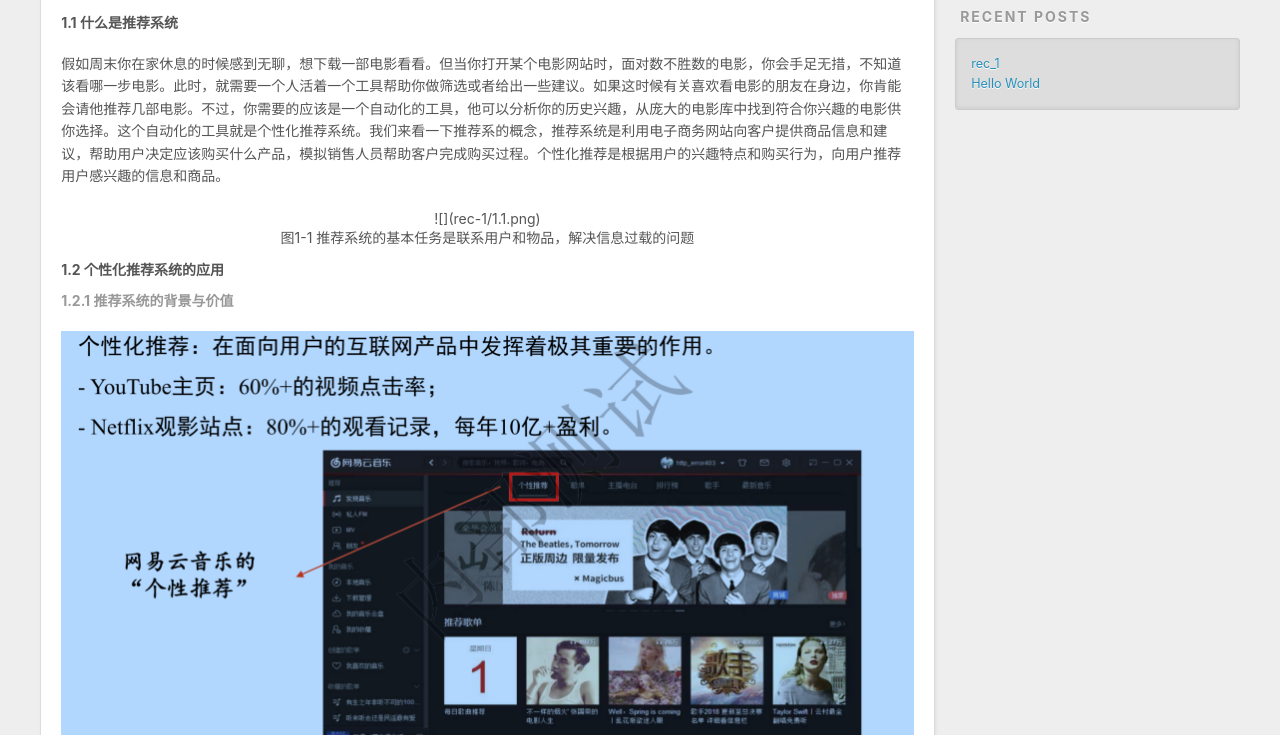
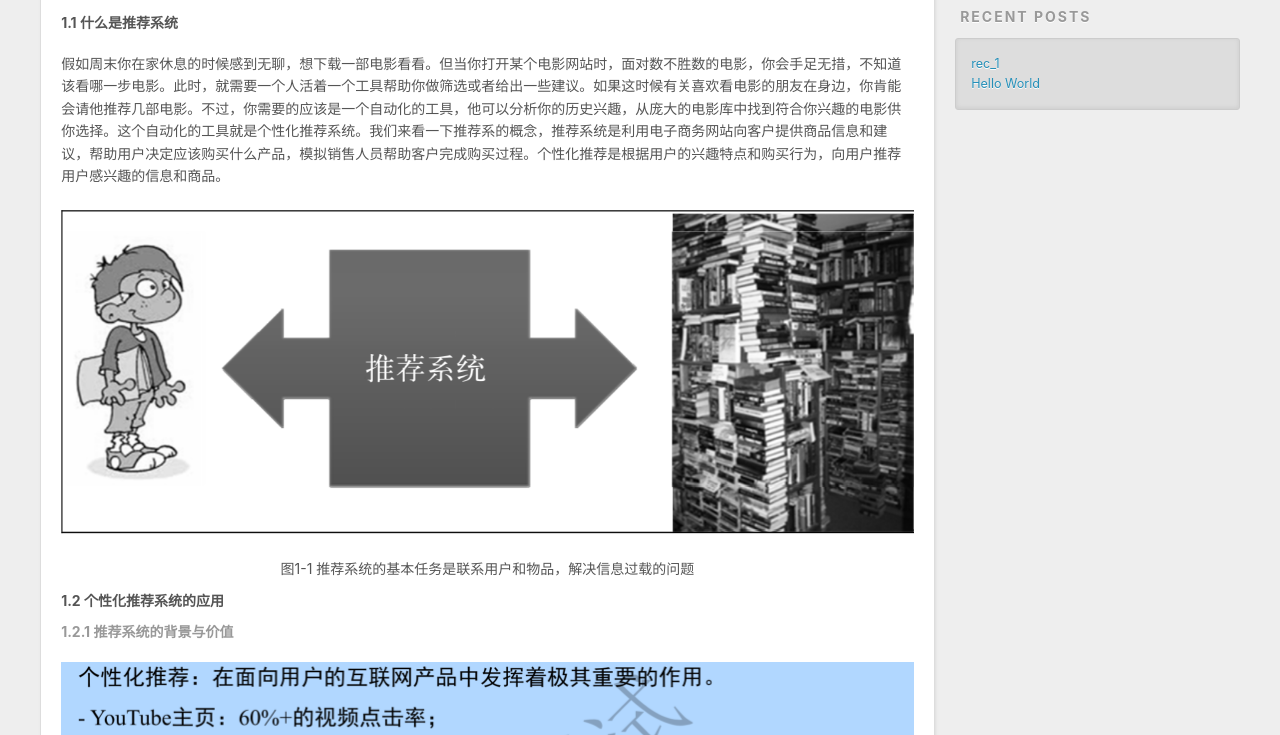
Before and after one commit to Guangzhan/Guangzhan.github.io, a plain HTML site: page index.html in a window 1280 px wide. Shown: the part 471-1206 px from the top of the page. Drawn offline with nearby package versions, Linux system fonts and the light colour scheme.

Commit message:
Site updated: 2019-12-15 21:44:27

```diff
--- a/index.html
+++ b/index.html
@@ -86,8 +86,7 @@
     <div class="article-entry" itemprop="articleBody">
 
         <h4 id="一、推荐系统概述"><a href="#一、推荐系统概述" class="headerlink" title="一、推荐系统概述"></a>一、推荐系统概述</h4><h5 id="1-1-什么是推荐系统"><a href="#1-1-什么是推荐系统" class="headerlink" title="1.1 什么是推荐系统"></a>1.1 什么是推荐系统</h5><p>假如周末你在家休息的时候感到无聊，想下载一部电影看看。但当你打开某个电影网站时，面对数不胜数的电影，你会手足无措，不知道该看哪一步电影。此时，就需要一个人活着一个工具帮助你做筛选或者给出一些建议。如果这时候有关喜欢看电影的朋友在身边，你肯能会请他推荐几部电影。不过，你需要的应该是一个自动化的工具，他可以分析你的历史兴趣，从庞大的电影库中找到符合你兴趣的电影供你选择。这个自动化的工具就是个性化推荐系统。我们来看一下推荐系的概念，推荐系统是利用电子商务网站向客户提供商品信息和建议，帮助用户决定应该购买什么产品，模拟销售人员帮助客户完成购买过程。个性化推荐是根据用户的兴趣特点和购买行为，向用户推荐用户感兴趣的信息和商品。  </p>
-<center> ![](rec-1/1.1.png) </center>
-
+<p><img src="/2019/12/14/rec-1/1.1.png" alt></p>
 <center>图1-1 推荐系统的基本任务是联系用户和物品，解决信息过载的问题</center>
 
 <h5 id="1-2-个性化推荐系统的应用"><a href="#1-2-个性化推荐系统的应用" class="headerlink" title="1.2 个性化推荐系统的应用"></a>1.2 个性化推荐系统的应用</h5><h6 id="1-2-1-推荐系统的背景与价值"><a href="#1-2-1-推荐系统的背景与价值" class="headerlink" title="1.2.1 推荐系统的背景与价值"></a>1.2.1 推荐系统的背景与价值</h6><p><img src="/2019/12/14/rec-1/a.png" alt><br>推荐系统的</p>
```
Also changed, not shown: 2019/12/14/rec-1/index.html (+4 -4 lines).
